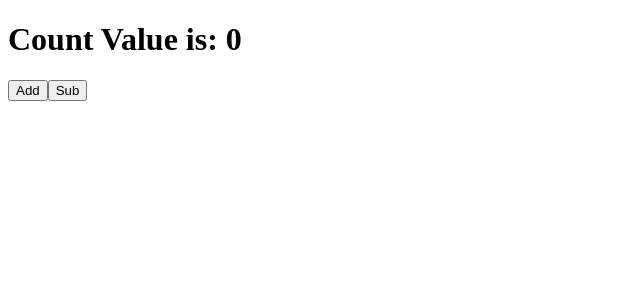
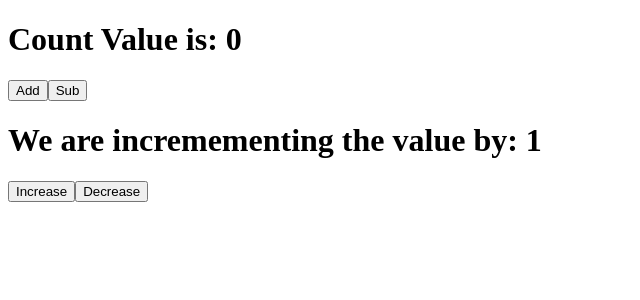
Before and after one commit to AsidyxTheHacker/my-react-app, a React (Vite) app: page / in a window 1280 px wide. Shown: the top 300 px of the page, without its empty margins (0-640 px from the left). Built offline with nearby package versions, Linux system fonts and the light colour scheme.

Commit message:
added multiple states

```diff
--- a/src/Counter_Two.jsx
+++ b/src/Counter_Two.jsx
@@ -2,13 +2,22 @@ import React, { useState } from 'react';
 
 export default function Counter_Two() {
     const [count, setCount] = useState(0);
+    const [incrementBy, setIncrementBy] = useState(1);
 
     function handleClickAdd() {
-        setCount((c) => c + 1)
+        setCount((c) => c + incrementBy);
     }
 
     function handleClickSub() {
-        setCount((c) => c - 1)
+        setCount((c) => c - incrementBy);
+    }
+
+    function increaseIncrement() {
+        setIncrementBy((i) => i + 1);
+    }
+
+    function decreaseIncrement() {
+        setIncrementBy((i) => i - 1);
     }
 
     return(<>
@@ -16,6 +25,10 @@ export default function Counter_Two() {
             <h1>Count Value is: {count}</h1>
             <button onClick={handleClickAdd}>Add</button>
             <button onClick={handleClickSub}>Sub</button>
+
+            <h1>We are incremementing the value by: {incrementBy}</h1>
+            <button onClick={increaseIncrement}>Increase</button>
+            <button onClick={decreaseIncrement}>Decrease</button>
         </div>
     </>)
 };
```
